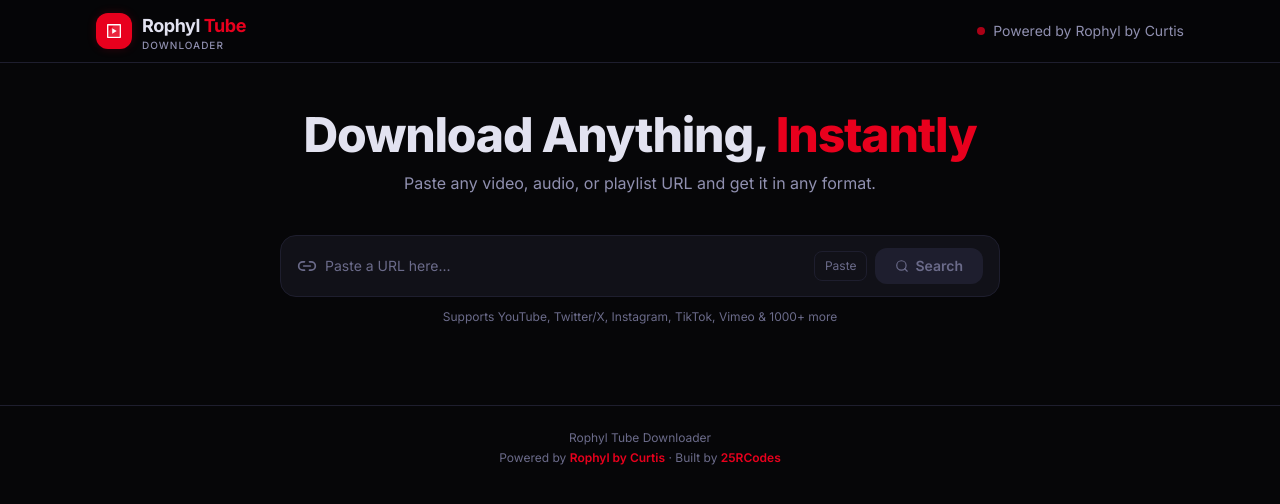
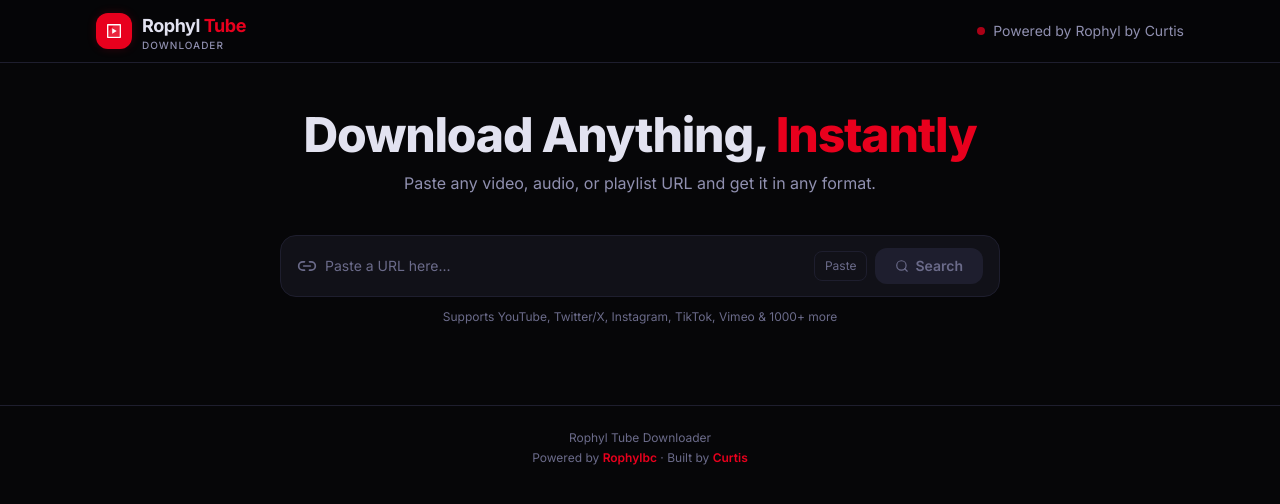
Before and after one commit to rophylbycurtis/rophyl-tube-frontend, a React (Vite) app: page / in a window 1280 px wide. Shown: the top 504 px of the page. Built offline with nearby package versions, Linux system fonts and the light colour scheme; no server answers.

Commit message:
changed 25rcodes to personal portfolio

```diff
--- a/src/App.jsx
+++ b/src/App.jsx
@@ -391,9 +391,9 @@ export default function App() {
       <footer className="text-center text-brand-muted text-xs py-6 border-t border-brand-border mt-8 px-6 w-full">
         <p>Rophyl Tube Downloader</p>
         <p className="mt-1">
-          Powered by <span className="text-brand-red font-semibold">Rophyl by Curtis</span>
+          Powered by <span className="text-brand-red font-semibold">Rophylbc</span>
           {' '}· Built by{' '}
-          <a href="https://25rcodes.netlify.app" target="_blank" rel="noopener noreferrer" className="text-brand-red font-semibold hover:underline">25RCodes</a>
+          <a href="https://rophylbycurtis.github.io/portfolio/" target="_blank" rel="noopener noreferrer" className="text-brand-red font-semibold hover:underline">Curtis</a>
         </p>
       </footer>
 
```
